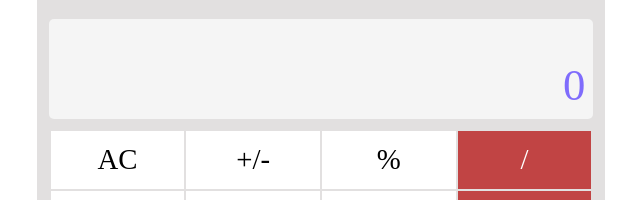
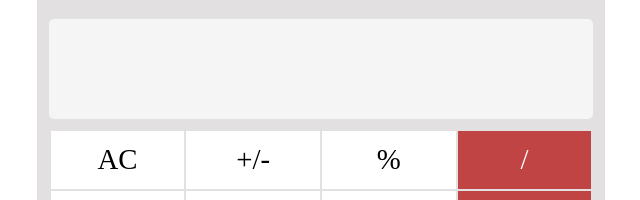
Before and after one commit to ahmedaltamas2/calculator, a plain HTML site: page index.html in a window 1280 px wide. Shown: the part 173-373 px from the top of the page, 319-959 px from the left. Drawn offline with Linux system fonts and the light colour scheme.

Commit message:
last change

```diff
--- a/index.html
+++ b/index.html
@@ -9,7 +9,7 @@
     <div id="calculator">
         <h1>Calculator</h1>
         <div id="display-container">
-            <p id="display"> 0</p>
+            <p id="display"> </p>
         </div>
         <div id="buttons-container">
             <div class="button" id="button-clear" data-value="ac">
```
